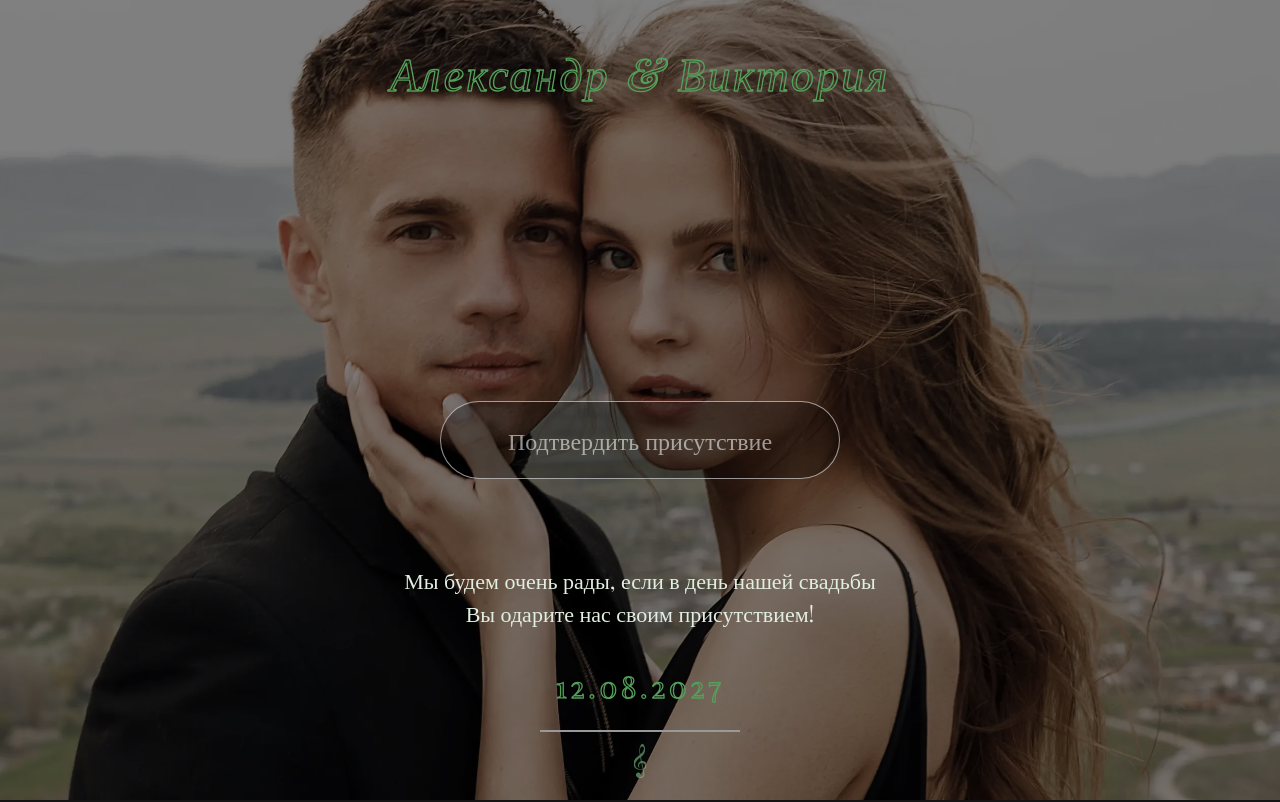
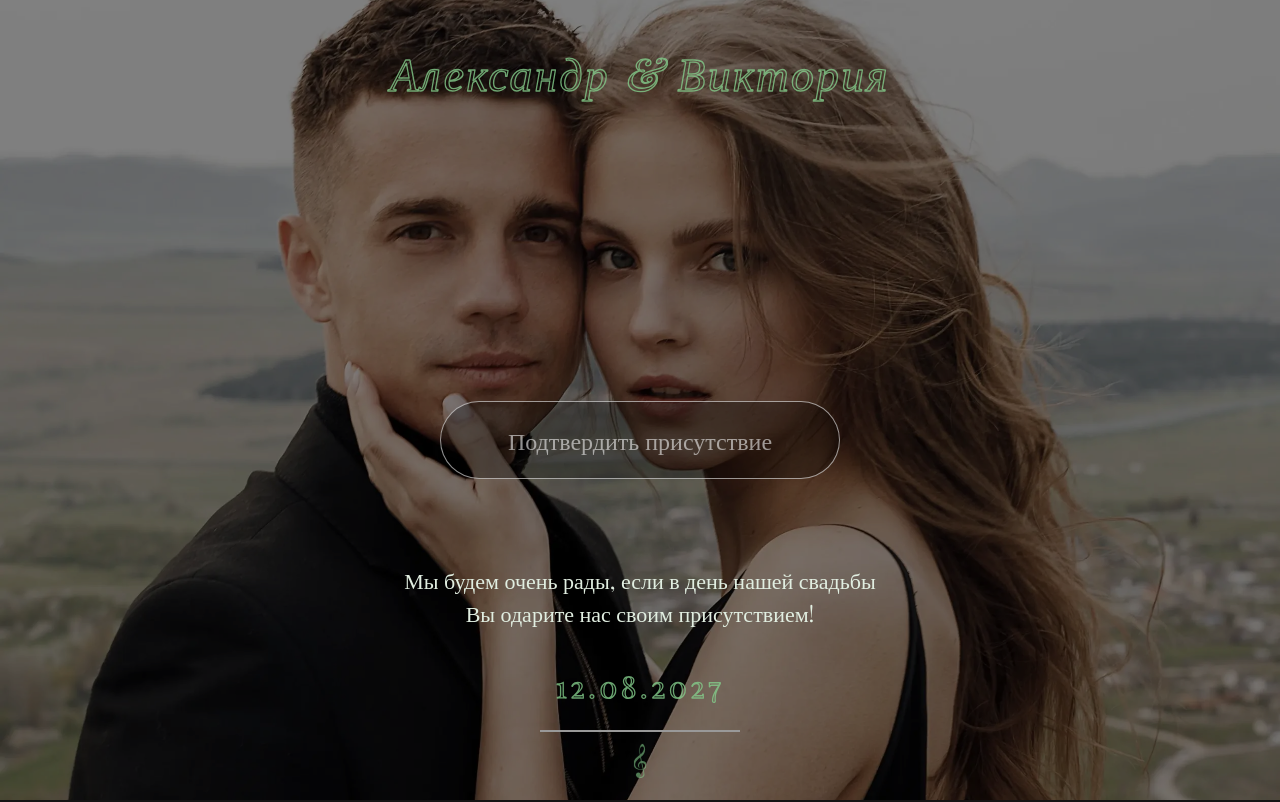
Before and after one commit to Lucem-afferens/wtd-coloring, a website built with Vite: page index.html in a window 1280 px wide. Shown: the top 802 px of the page. Built offline with nearby package versions, Linux system fonts and the light colour scheme.

Commit message:
test color

```diff
--- a/index.html
+++ b/index.html
@@ -52,7 +52,7 @@
             <svg viewBox="0 0 500 100" width="100%" height="100" xmlns="http://www.w3.org/2000/svg">
               <text x="50%" y="50%" text-anchor="middle" dominant-baseline="middle"
                     font-family="Marck Script" width="100%"
-                    fill="none" stroke="#549f5a" stroke-width="2">
+                    fill="none" stroke="#84cc8b" stroke-width="2">
                 Александр & Виктория
               </text>
             </svg>
@@ -66,7 +66,7 @@
                     <svg viewBox="0 0 500 100" width="100%" height="100" xmlns="http://www.w3.org/2000/svg">
                         <text x="50%" y="50%" text-anchor="middle" dominant-baseline="middle"
                               font-family="Marck Script" width="100%"
-                              fill="none" stroke="#549f5a" stroke-width="1">
+                              fill="none" stroke="#84cc8b" stroke-width="1">
                               12.08.2027
                         </text>
                     </svg>
--- a/src/sass/blocks/_audio-btn.scss
+++ b/src/sass/blocks/_audio-btn.scss
@@ -20,6 +20,7 @@
         // top: 50%;
         // left: 50%;
         position: absolute;
+        opacity: .8;
         // transform: translate(-50%, -50%);
         img {
             width: 100%;
@@ -50,7 +51,7 @@
 
 @keyframes audio-btn {
     from {
-        opacity: 1;
+        opacity: .8;
         transform: scale(1) ;
     }
     to {
--- a/src/sass/blocks/_main.scss
+++ b/src/sass/blocks/_main.scss
@@ -51,6 +51,7 @@
         width: clamp(300px, 50vw, 400px);
         font-size: 40px;
         height: 90px;
+        opacity: .8;
         svg {
             overflow: visible;
             padding: 10px;
--- a/src/sass/blocks/_titles.scss
+++ b/src/sass/blocks/_titles.scss
@@ -21,6 +21,7 @@
         margin: 0 auto;
         width: clamp(240px, 40vw, 400px);
         color: #000;
+        opacity: .8;
         svg {
             overflow: visible;
             padding: 10px;
```
